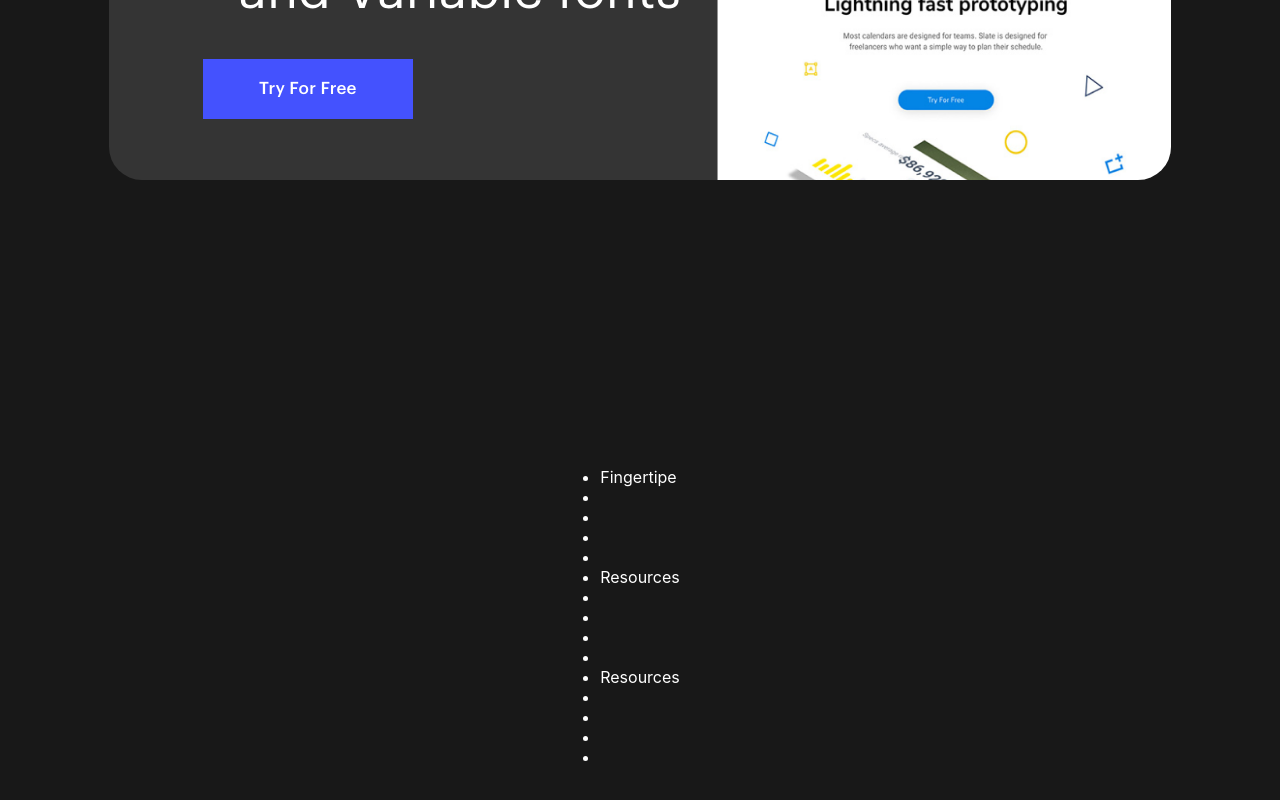
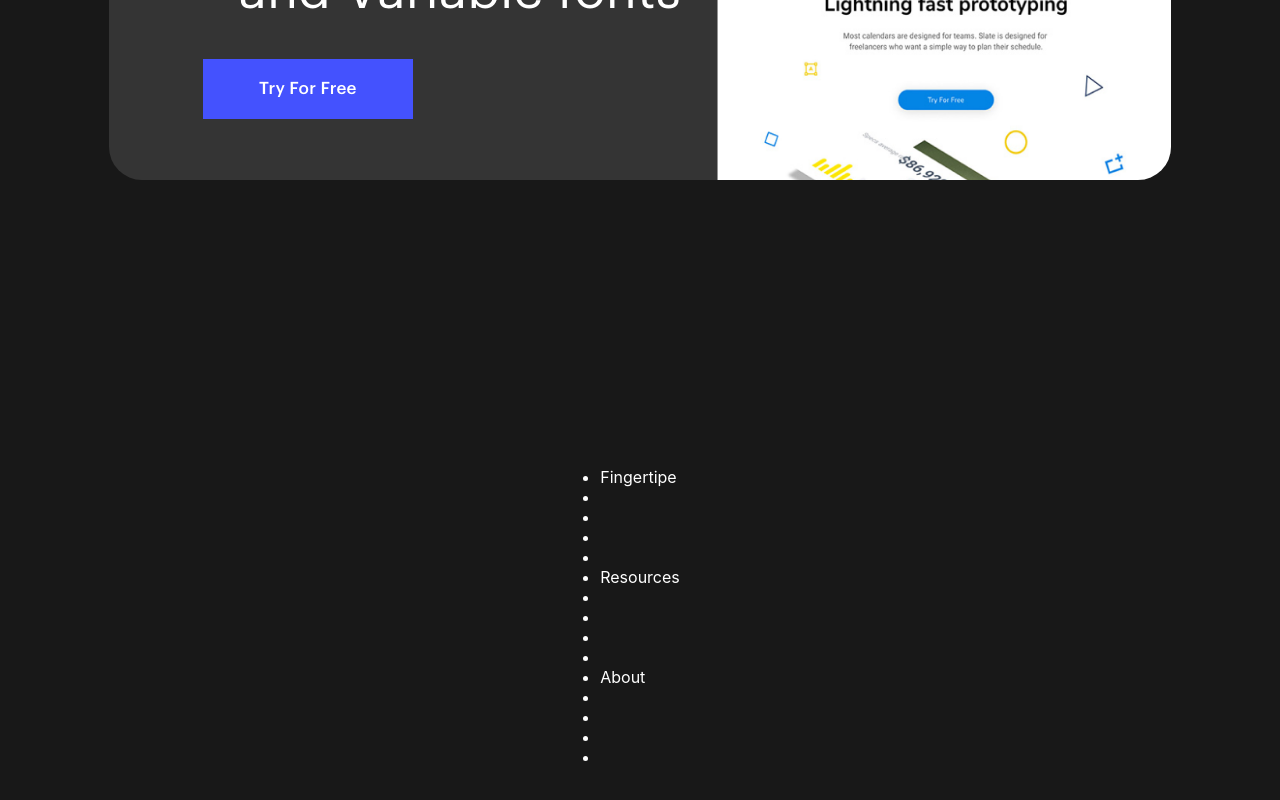
Before and after one commit to TheDa21crj/Landing-Page, a React (Create React App) app: page / in a window 1280 px wide. Shown: the part 6319-7119 px from the top of the page. Built offline with nearby package versions, Linux system fonts and the light colour scheme.

Commit message:
Update Footer.js

```diff
--- a/src/Components/Footer.js
+++ b/src/Components/Footer.js
@@ -26,7 +26,7 @@ export default function Footer() {
           </div>
           <div>
             <ul>
-              <li>Resources</li>
+              <li>About</li>
               <li></li>
               <li></li>
               <li></li>
```
